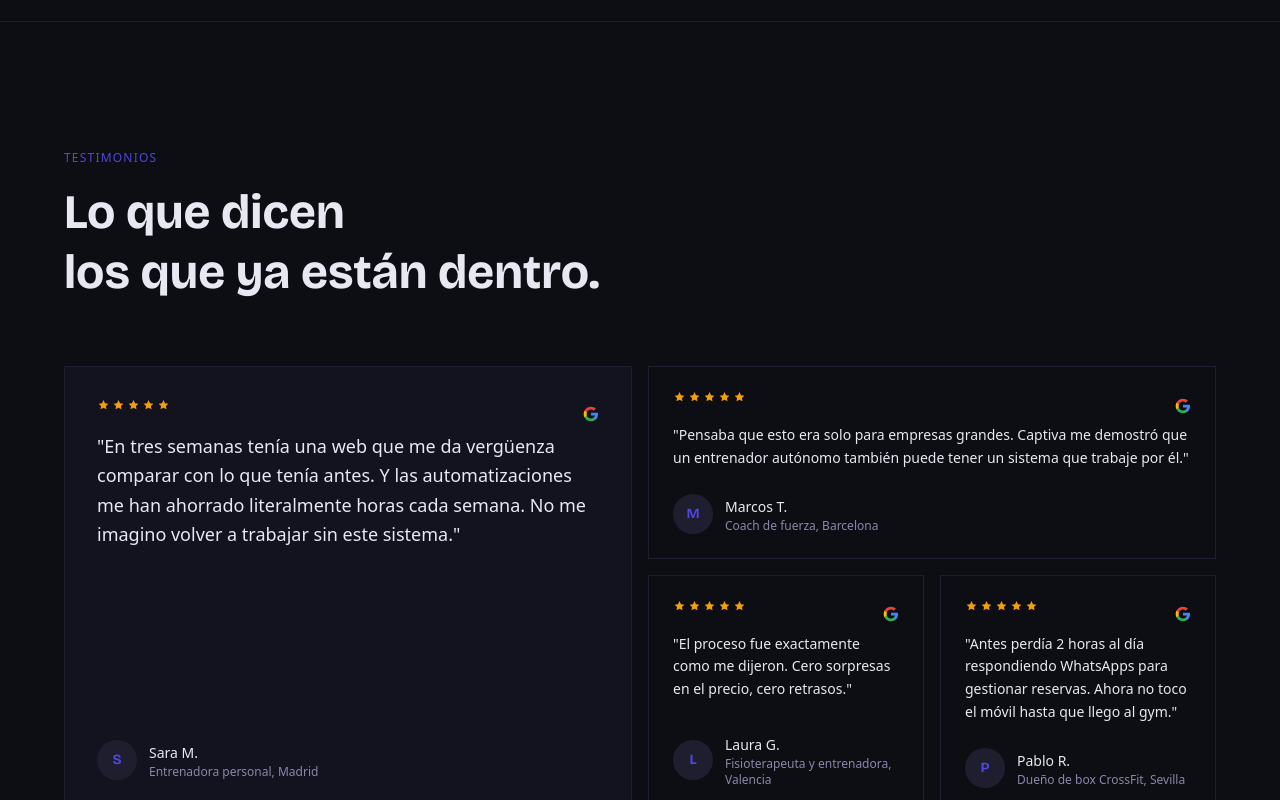
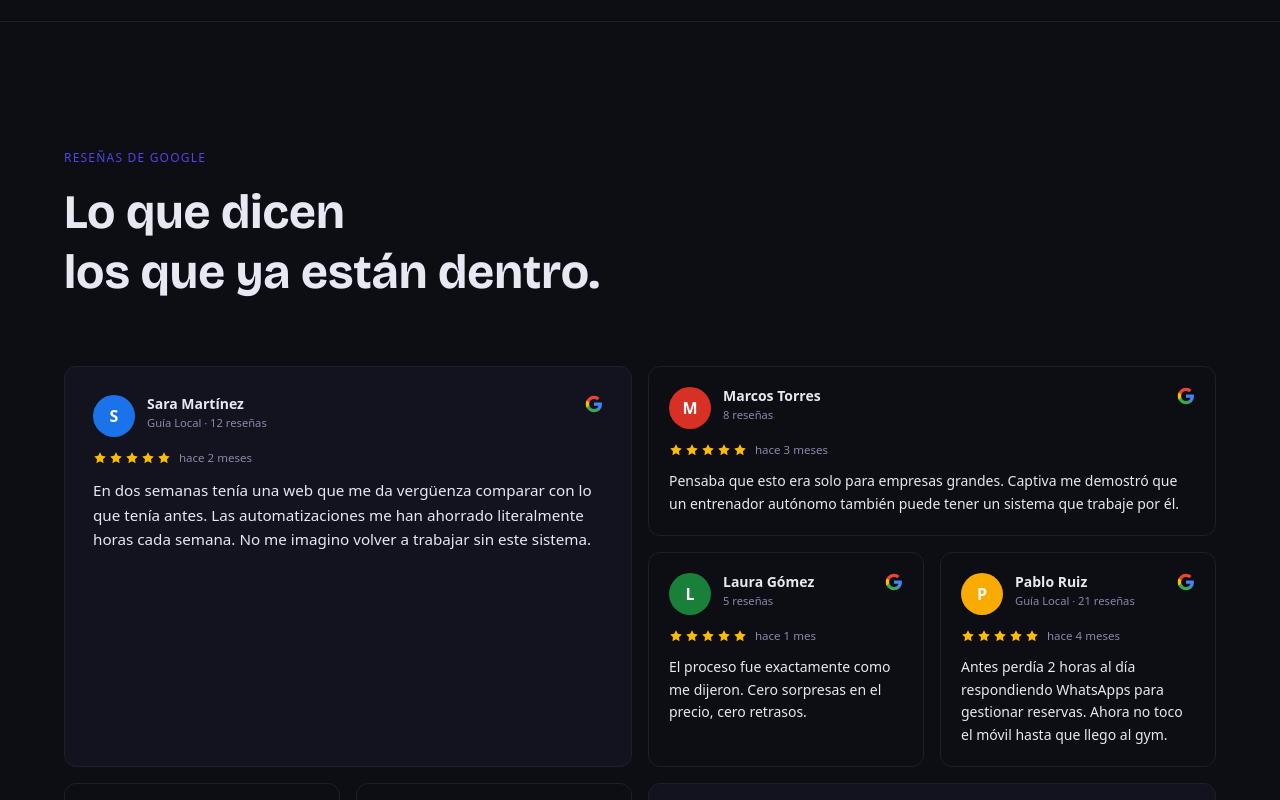
Before and after one commit to Ricardo2325/captiva, a Next.js app: page / in a window 1280 px wide. Shown: the part 2000-2800 px from the top of the page. Built offline with nearby package versions, Linux system fonts and the light colour scheme.

Commit message:
feat: redesign testimonials as Google Maps review cards

```diff
--- a/src/components/Testimonials.tsx
+++ b/src/components/Testimonials.tsx
@@ -2,73 +2,83 @@
 
 import React from 'react';
 import { motion } from 'framer-motion';
-import { Card, CardContent } from '@/components/ui/card';
-import { Avatar, AvatarFallback } from '@/components/ui/avatar';
 
-const testimonials = [
+const reviews = [
   {
-    quote: 'En tres semanas tenía una web que me da vergüenza comparar con lo que tenía antes. Y las automatizaciones me han ahorrado literalmente horas cada semana. No me imagino volver a trabajar sin este sistema.',
-    name: 'Sara M.',
-    role: 'Entrenadora personal, Madrid',
+    name: 'Sara Martínez',
     initial: 'S',
+    avatarColor: '#1a73e8',
+    meta: 'Guía Local · 12 reseñas',
     stars: 5,
+    date: 'hace 2 meses',
+    text: 'En dos semanas tenía una web que me da vergüenza comparar con lo que tenía antes. Las automatizaciones me han ahorrado literalmente horas cada semana. No me imagino volver a trabajar sin este sistema.',
   },
   {
-    quote: 'Pensaba que esto era solo para empresas grandes. Captiva me demostró que un entrenador autónomo también puede tener un sistema que trabaje por él.',
-    name: 'Marcos T.',
-    role: 'Coach de fuerza, Barcelona',
+    name: 'Marcos Torres',
     initial: 'M',
+    avatarColor: '#d93025',
+    meta: '8 reseñas',
     stars: 5,
+    date: 'hace 3 meses',
+    text: 'Pensaba que esto era solo para empresas grandes. Captiva me demostró que un entrenador autónomo también puede tener un sistema que trabaje por él.',
   },
   {
-    quote: 'El proceso fue exactamente como me dijeron. Cero sorpresas en el precio, cero retrasos.',
-    name: 'Laura G.',
-    role: 'Fisioterapeuta y entrenadora, Valencia',
+    name: 'Laura Gómez',
     initial: 'L',
+    avatarColor: '#188038',
+    meta: '5 reseñas',
     stars: 5,
+    date: 'hace 1 mes',
+    text: 'El proceso fue exactamente como me dijeron. Cero sorpresas en el precio, cero retrasos.',
   },
   {
-    quote: 'Antes perdía 2 horas al día respondiendo WhatsApps para gestionar reservas. Ahora no toco el móvil hasta que llego al gym.',
-    name: 'Pablo R.',
-    role: 'Dueño de box CrossFit, Sevilla',
+    name: 'Pablo Ruiz',
     initial: 'P',
+    avatarColor: '#f9ab00',
+    meta: 'Guía Local · 21 reseñas',
     stars: 5,
+    date: 'hace 4 meses',
+    text: 'Antes perdía 2 horas al día respondiendo WhatsApps para gestionar reservas. Ahora no toco el móvil hasta que llego al gym.',
   },
   {
-    quote: 'El funnel que me montaron convirtió mi audiencia de Instagram en clientes reales. En 48 horas agotamos los plazos del lanzamiento.',
-    name: 'Carmen V.',
-    role: 'Nutricionista deportiva, Bilbao',
+    name: 'Carmen Vidal',
     initial: 'C',
+    avatarColor: '#9334e6',
+    meta: '3 reseñas',
     stars: 5,
+    date: 'hace 2 meses',
+    text: 'El funnel que me montaron convirtió mi audiencia de Instagram en clientes reales. En 48 horas agotamos los plazos del lanzamiento.',
   },
   {
-    quote: 'Hablas directamente con quien hace el trabajo. Sin intermediarios, sin excusas. Eso se nota en el resultado.',
-    name: 'Javier M.',
-    role: 'Entrenador online, Zaragoza',
+    name: 'Javier Molina',
     initial: 'J',
+    avatarColor: '#00897b',
+    meta: '6 reseñas',
     stars: 5,
+    date: 'hace 5 meses',
+    text: 'Hablas directamente con quien hace el trabajo. Sin intermediarios, sin excusas. Eso se nota en el resultado.',
   },
   {
-    quote: 'Mi web nueva convierte muchísimo mejor que la anterior. Los clientes me dicen que parece la web de una marca grande. Eso transmite confianza antes incluso de que hablemos.',
-    name: 'Ana L.',
-    role: 'Instructora de pilates, Málaga',
+    name: 'Ana López',
     initial: 'A',
+    avatarColor: '#e8710a',
+    meta: 'Guía Local · 17 reseñas',
     stars: 5,
+    date: 'hace 3 meses',
+    text: 'Mi web nueva convierte muchísimo mejor que la anterior. Los clientes me dicen que parece la web de una marca grande. Eso transmite confianza antes incluso de que hablemos.',
   },
   {
-    quote: 'La secuencia de emails automática me trajo 3 alumnos nuevos el primer mes sin que yo hiciera nada. Solo tuve que abrir el calendario y confirmar.',
-    name: 'David S.',
-    role: 'Coach de running, Murcia',
+    name: 'David Sánchez',
     initial: 'D',
+    avatarColor: '#c5221f',
+    meta: '4 reseñas',
     stars: 5,
+    date: 'hace 1 mes',
+    text: 'La secuencia de emails automática me trajo 3 alumnos nuevos el primer mes sin que yo hiciera nada. Solo tuve que abrir el calendario y confirmar.',
   },
 ];
 
-// 4-col grid, 4 rows:
-// Row 1: T0(c1-2,r1-2)  T1(c3-4,r1)
-// Row 2: T0(cont)        T2(c3,r2)  T3(c4,r2)
-// Row 3: T4(c1)  T5(c2)  T6(c3-4,r3-4)
-// Row 4: T7(c1-2,r4)     T6(cont)
+// 4-col bento layout (desktop)
 const layout = [
   { colSpan: 2, rowSpan: 2 },
   { colSpan: 2, rowSpan: 1 },
@@ -82,18 +92,8 @@ const layout = [
 
 const ease = [0.22, 1, 0.36, 1] as const;
 
-const Stars = ({ count }: { count: number }) => (
-  <div className="flex gap-0.5 mb-4">
-    {[...Array(5)].map((_, i) => (
-      <svg key={i} width="13" height="13" viewBox="0 0 12 12" fill={i < count ? '#f59e0b' : '#2a2a3c'}>
-        <path d="M6 1l1.39 2.82L10.5 4.27l-2.25 2.19.53 3.09L6 8l-2.78 1.55.53-3.09L1.5 4.27l3.11-.45L6 1z" />
-      </svg>
-    ))}
-  </div>
-);
-
 const GoogleG = () => (
-  <svg width="16" height="16" viewBox="0 0 24 24" aria-label="Google">
+  <svg width="18" height="18" viewBox="0 0 24 24" aria-label="Google" style={{ flexShrink: 0 }}>
     <path fill="#4285F4" d="M22.56 12.25c0-.78-.07-1.53-.2-2.25H12v4.26h5.92c-.26 1.37-1.04 2.53-2.21 3.31v2.77h3.57c2.08-1.92 3.28-4.74 3.28-8.09z" />
     <path fill="#34A853" d="M12 23c2.97 0 5.46-.98 7.28-2.66l-3.57-2.77c-.98.66-2.23 1.06-3.71 1.06-2.86 0-5.29-1.93-6.16-4.53H2.18v2.84C3.99 20.53 7.7 23 12 23z" />
     <path fill="#FBBC05" d="M5.84 14.09c-.22-.66-.35-1.36-.35-2.09s.13-1.43.35-2.09V7.07H2.18C1.43 8.55 1 10.22 1 12s.43 3.45 1.18 4.93l2.85-2.22.81-.62z" />
@@ -101,17 +101,83 @@ const GoogleG = () => (
   </svg>
 );
 
-const Author = ({ name, role, initial }: { name: string; role: string; initial: string }) => (
-  <div className="flex items-center gap-3 mt-6">
-    <Avatar className="size-10">
-      <AvatarFallback>{initial}</AvatarFallback>
-    </Avatar>
-    <div>
-      <cite className="not-italic text-sm font-medium" style={{ color: '#e8e8f2' }}>{name}</cite>
-      <span className="block text-xs" style={{ color: '#8888aa' }}>{role}</span>
-    </div>
+const Stars = ({ count }: { count: number }) => (
+  <div style={{ display: 'flex', gap: '2px' }}>
+    {[...Array(count)].map((_, i) => (
+      <svg key={i} width="14" height="14" viewBox="0 0 24 24" fill="#fbbc04">
+        <path d="M12 2l3.09 6.26L22 9.27l-5 4.87 1.18 6.88L12 17.77l-6.18 3.25L7 14.14 2 9.27l6.91-1.01L12 2z" />
+      </svg>
+    ))}
   </div>
 );
+
+type Review = typeof reviews[number];
+
+function GoogleReviewCard({ review, large = false }: { review: Review; large?: boolean }) {
+  return (
+    <div
+      style={{
+        backgroundColor: large ? '#13131f' : '#0d0d14',
+        border: '1px solid #1e1e2e',
+        borderRadius: '12px',
+        padding: large ? '1.75rem' : '1.25rem',
+        height: '100%',
+        display: 'flex',
+        flexDirection: 'column',
+        gap: '0.75rem',
+      }}
+    >
+      {/* Header: avatar + name + Google G */}
+      <div style={{ display: 'flex', alignItems: 'flex-start', gap: '0.75rem' }}>
+        <div
+          style={{
+            width: '42px',
+            height: '42px',
+            borderRadius: '50%',
+            background: review.avatarColor,
+            display: 'flex',
+            alignItems: 'center',
+            justifyContent: 'center',
+            flexShrink: 0,
+            color: '#fff',
+            fontWeight: 700,
+            fontSize: '1rem',
+          }}
+        >
+          {review.initial}
+        </div>
+        <div style={{ flex: 1, minWidth: 0 }}>
+          <div style={{ color: '#e8e8f2', fontWeight: 600, fontSize: '0.875rem', lineHeight: 1.3 }}>
+            {review.name}
+          </div>
+          <div style={{ color: '#8888aa', fontSize: '0.7rem', marginTop: '2px' }}>
+            {review.meta}
+          </div>
+        </div>
+        <GoogleG />
+      </div>
+
+      {/* Stars + date */}
+      <div style={{ display: 'flex', alignItems: 'center', gap: '0.5rem' }}>
+        <Stars count={review.stars} />
+        <span style={{ color: '#8888aa', fontSize: '0.72rem' }}>{review.date}</span>
+      </div>
+
+      {/* Text */}
+      <p
+        style={{
+          color: '#e8e8f2',
+          fontSize: large ? '0.95rem' : '0.875rem',
+          lineHeight: '1.6',
+          flex: 1,
+          margin: 0,
+        }}
+      >
+        {review.text}
+      </p>
+    </div>
+  );
+}
 
 export default function Testimonials() {
   return (
@@ -130,7 +196,7 @@ export default function Testimonials() {
           className="mb-12 md:mb-16"
         >
           <p className="text-xs tracking-widest uppercase mb-4" style={{ color: '#4f46e5' }}>
-            Testimonios
+            Reseñas de Google
           </p>
           <h2
             className="font-display font-bold leading-tight text-3xl md:text-4xl lg:text-5xl max-w-xl"
@@ -153,47 +219,20 @@ export default function Testimonials() {
             WebkitOverflowScrolling: 'touch',
           } as React.CSSProperties}
         >
-          {testimonials.map((t, i) => (
-            <div
-              key={t.name + i}
-              style={{ flex: '0 0 82%', scrollSnapAlign: 'start' }}
-            >
-              <Card
-                className="h-full"
-                style={{
-                  backgroundColor: '#13131f',
-                  border: '1px solid #1e1e2e',
-                  padding: '1.5rem',
-                }}
-              >
-                <CardContent className="h-full p-0 flex flex-col justify-between">
-                  <blockquote className="flex flex-col h-full justify-between">
-                    <div>
-                      <div className="flex items-center justify-between mb-1">
-                        <Stars count={t.stars} />
-                        <GoogleG />
-                      </div>
-                      <p className="text-sm leading-relaxed" style={{ color: '#e8e8f2' }}>
-                        "{t.quote}"
-                      </p>
-                    </div>
-                    <Author {...t} />
-                  </blockquote>
-                </CardContent>
-              </Card>
+          {reviews.map((r, i) => (
+            <div key={r.name + i} style={{ flex: '0 0 82%', scrollSnapAlign: 'start' }}>
+              <GoogleReviewCard review={r} />
             </div>
           ))}
         </div>
 
         {/* Desktop: bento grid */}
         <div className="hidden md:grid md:grid-cols-4 gap-4 md:[grid-auto-rows:minmax(150px,auto)]">
-          {testimonials.map((t, i) => {
+          {reviews.map((r, i) => {
             const { colSpan, rowSpan } = layout[i];
-            const isLarge = rowSpan === 2;
-
             return (
               <motion.div
-                key={t.name + i}
+                key={r.name + i}
                 initial={{ opacity: 0, y: 24 }}
                 whileInView={{ opacity: 1, y: 0 }}
                 viewport={{ once: true, margin: '-40px' }}
@@ -203,45 +242,20 @@ export default function Testimonials() {
                   rowSpan === 2 ? 'md:row-span-2' : '',
                 ].join(' ')}
               >
-                <Card
-                  className="h-full"
-                  style={{
-                    backgroundColor: isLarge ? '#13131f' : '#0d0d14',
-                    border: '1px solid #1e1e2e',
-                    padding: isLarge ? '2rem' : '1.5rem',
-                  }}
-                >
-                  <CardContent className="h-full p-0 flex flex-col justify-between">
-                    <blockquote className="flex flex-col h-full justify-between">
-                      <div>
-                        <div className="flex items-center justify-between mb-1">
-                          <Stars count={t.stars} />
-                          <GoogleG />
-                        </div>
-                        <p
-                          className={isLarge ? 'text-lg leading-relaxed' : 'text-sm leading-relaxed'}
-                          style={{ color: '#e8e8f2' }}
-                        >
-                          "{t.quote}"
-                        </p>
-                      </div>
-                      <Author {...t} />
-                    </blockquote>
-                  </CardContent>
-                </Card>
+                <GoogleReviewCard review={r} large={rowSpan === 2} />
               </motion.div>
             );
           })}
         </div>
 
-        {/* Google review CTA */}
+        {/* CTA dejar reseña */}
         <motion.div
           initial={{ opacity: 0, y: 20 }}
           whileInView={{ opacity: 1, y: 0 }}
           viewport={{ once: true }}
           transition={{ duration: 0.6, ease }}
           className="mt-10 flex flex-col sm:flex-row items-center justify-between gap-4 px-6 py-5"
-          style={{ border: '1px solid #1e1e2e', backgroundColor: '#13131f' }}
+          style={{ border: '1px solid #1e1e2e', backgroundColor: '#13131f', borderRadius: '12px' }}
         >
           <div className="flex items-center gap-3">
             <GoogleG />
@@ -254,7 +268,7 @@ export default function Testimonials() {
             target="_blank"
             rel="noopener noreferrer"
             className="shrink-0 text-sm font-medium px-5 py-2.5 transition-opacity duration-200 hover:opacity-80"
-            style={{ backgroundColor: '#4f46e5', color: '#e8e8f2' }}
+            style={{ backgroundColor: '#4f46e5', color: '#e8e8f2', borderRadius: '6px' }}
           >
             Dejar reseña en Google →
           </a>
```
